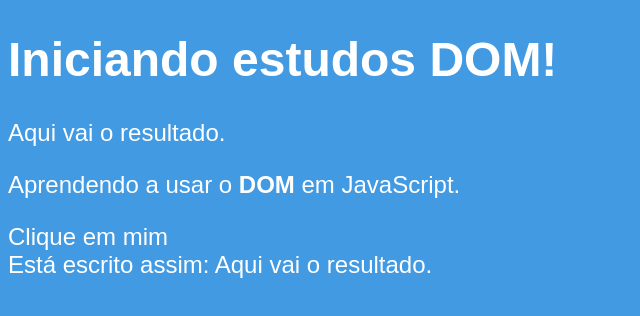
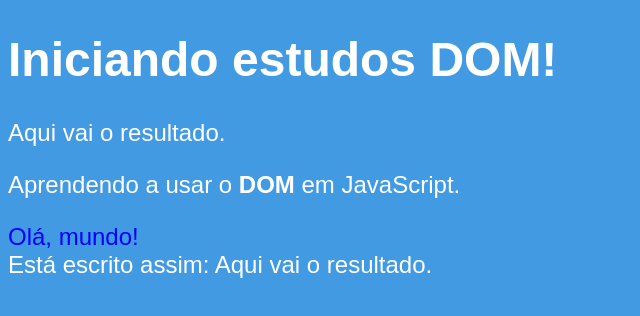
Before and after one commit to Elianedantas/Projeto-OAC, a plain HTML site: page Aula09/ex005.html in a window 1280 px wide. Shown: the whole page, without its empty margins (0-640 px from the left). Drawn offline with Linux system fonts and the light colour scheme.

Commit message:
ex005.html (atualização)

```diff
--- a/Aula09/ex005.html
+++ b/Aula09/ex005.html
@@ -16,10 +16,13 @@
     <h1>Iniciando estudos DOM!</h1>
     <p>Aqui vai o resultado.</p>
     <p>Aprendendo a usar o <strong>DOM</strong> em JavaScript.</p>
-    <div>Clique em mim</div>
+    <div id="msg">Clique em mim</div>
     <script>
         var p1 = window.document.getElementsByTagName('p')[0]
         window.document.write('Está escrito assim: ' + p1.innerText)
+        var d = window.document.querySelector('div#msg')
+        d.innerText = 'Olá, mundo!'
+        d.style.color = 'blue'
     </script>
 </body>
 </html>
```
